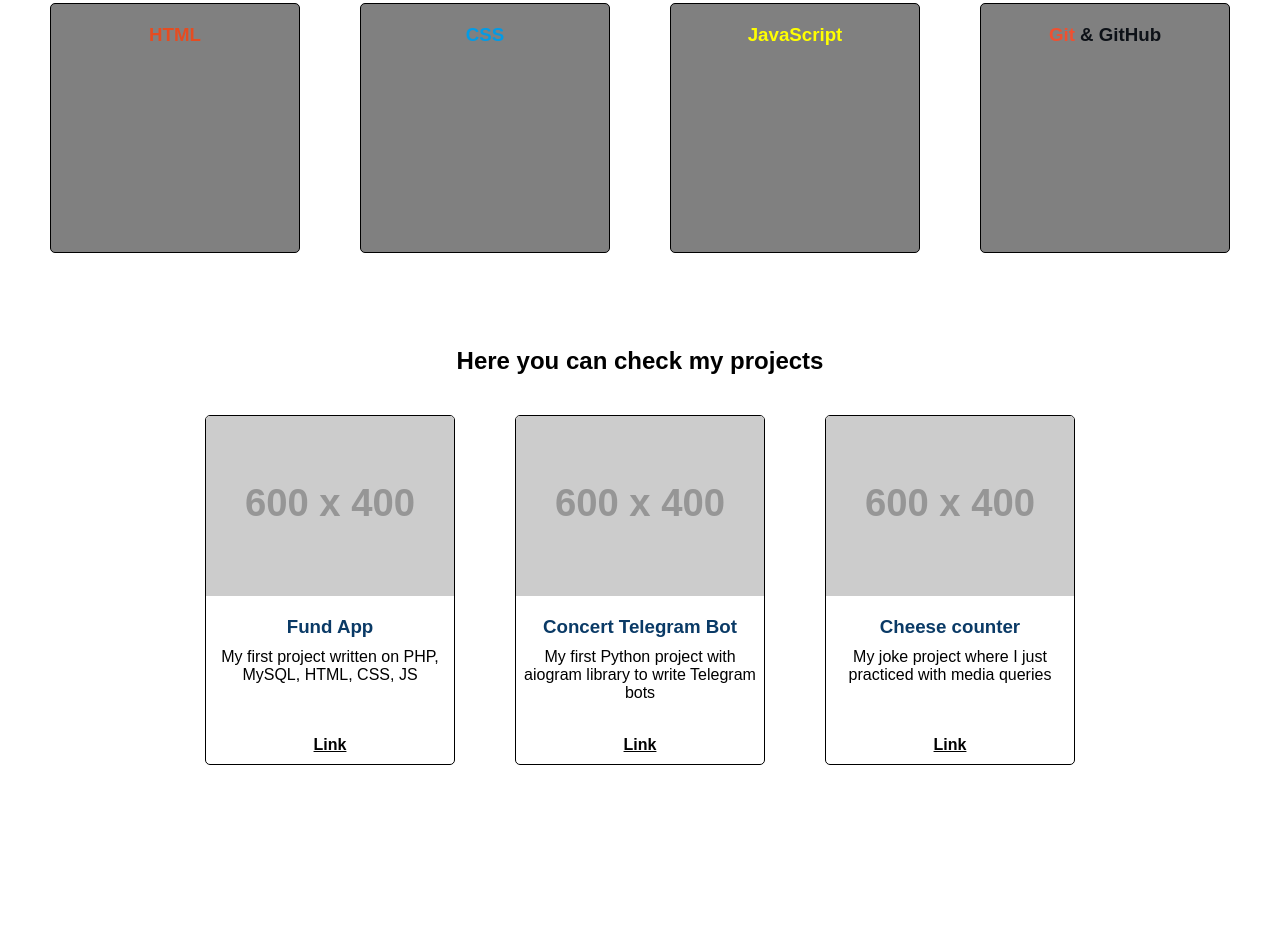
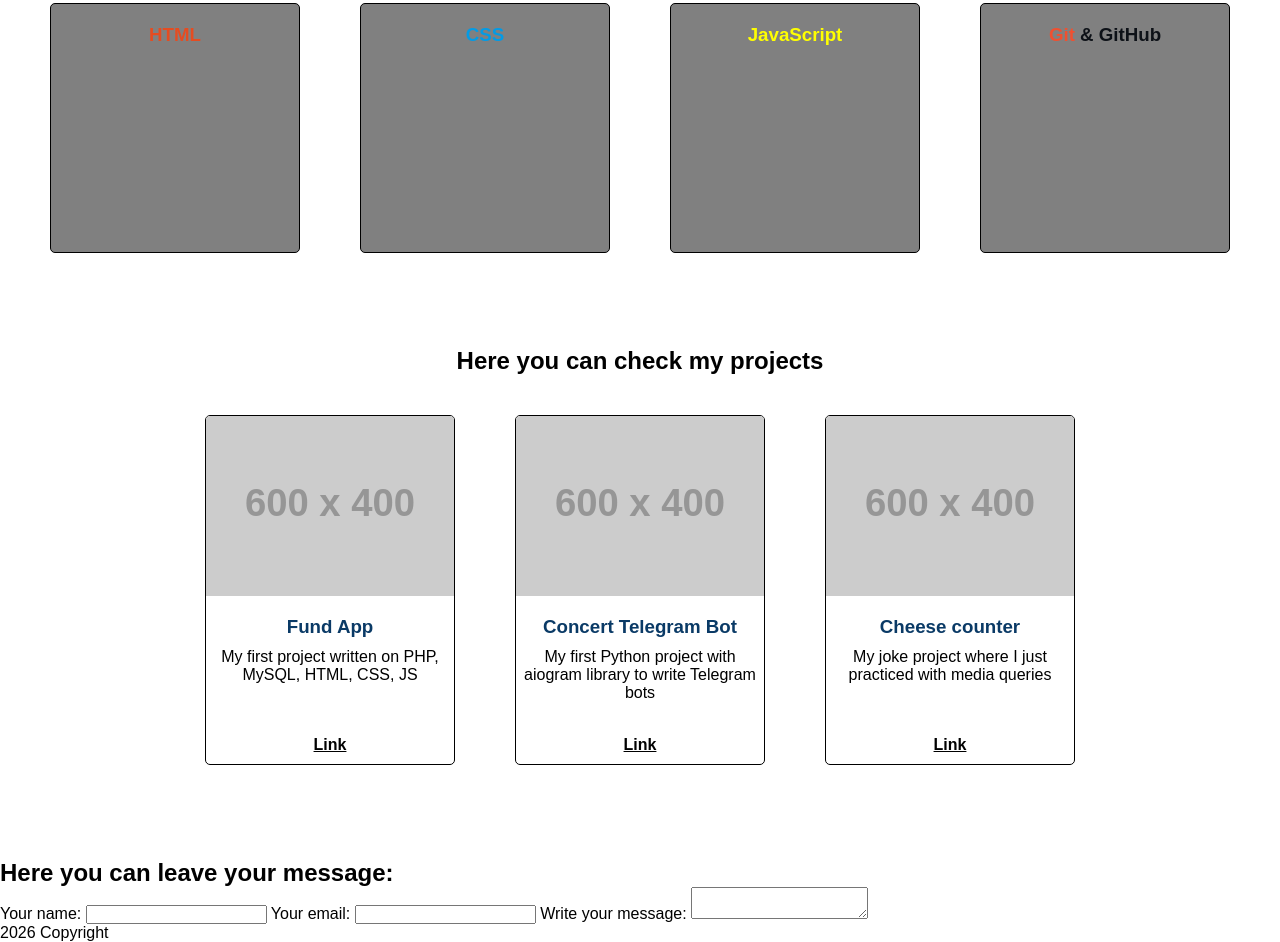
Before and after one commit to denys-shpoltakov/wszystkie-pakiety-z-pai, a plain HTML site: page проверочное задание/abyss/index.html in a window 1280 px wide. Shown: the part 598-1540 px from the top of the page. Before the commit the page ends 1457 px from the top, so only its background shows below. Drawn offline with Linux system fonts and the light colour scheme; placeholder pictures from the web are drawn by us.

Commit message:
Добавил базовую разметку для секции #contact и добавил футер

```diff
--- a/проверочное задание/abyss/index.html
+++ b/проверочное задание/abyss/index.html
@@ -106,7 +106,16 @@
           </div>
         </div>
       </section>
-      <section id="contact"></section>
+      <section id="contact">
+        <h2>Here you can leave your message:</h2>
+        <label for="name">Your name:</label>
+        <input type="text" />
+        <label for="email">Your email:</label>
+        <input type="email" />
+        <label for="message">Write your message:</label>
+        <textarea name="message" id="msg"></textarea>
+      </section>
     </main>
+    <footer>2026 Copyright</footer>
   </body>
 </html>
```
